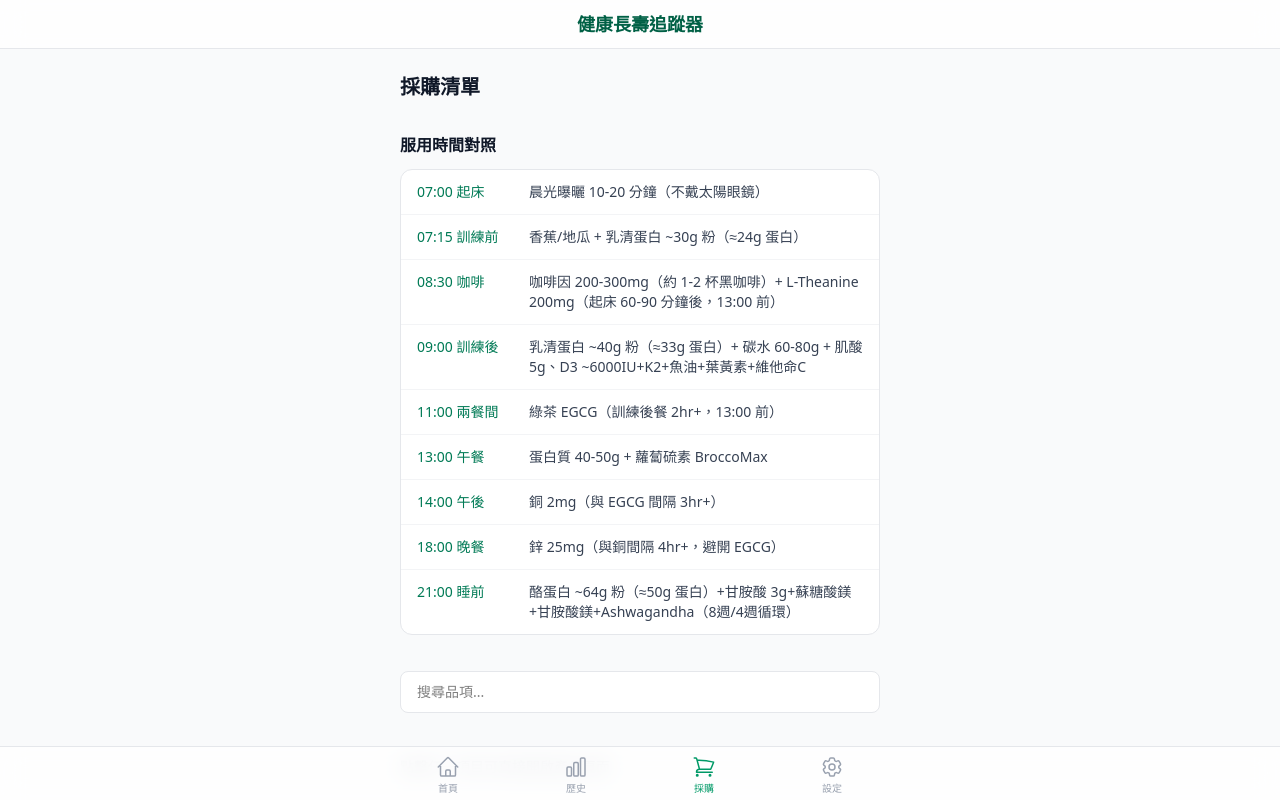
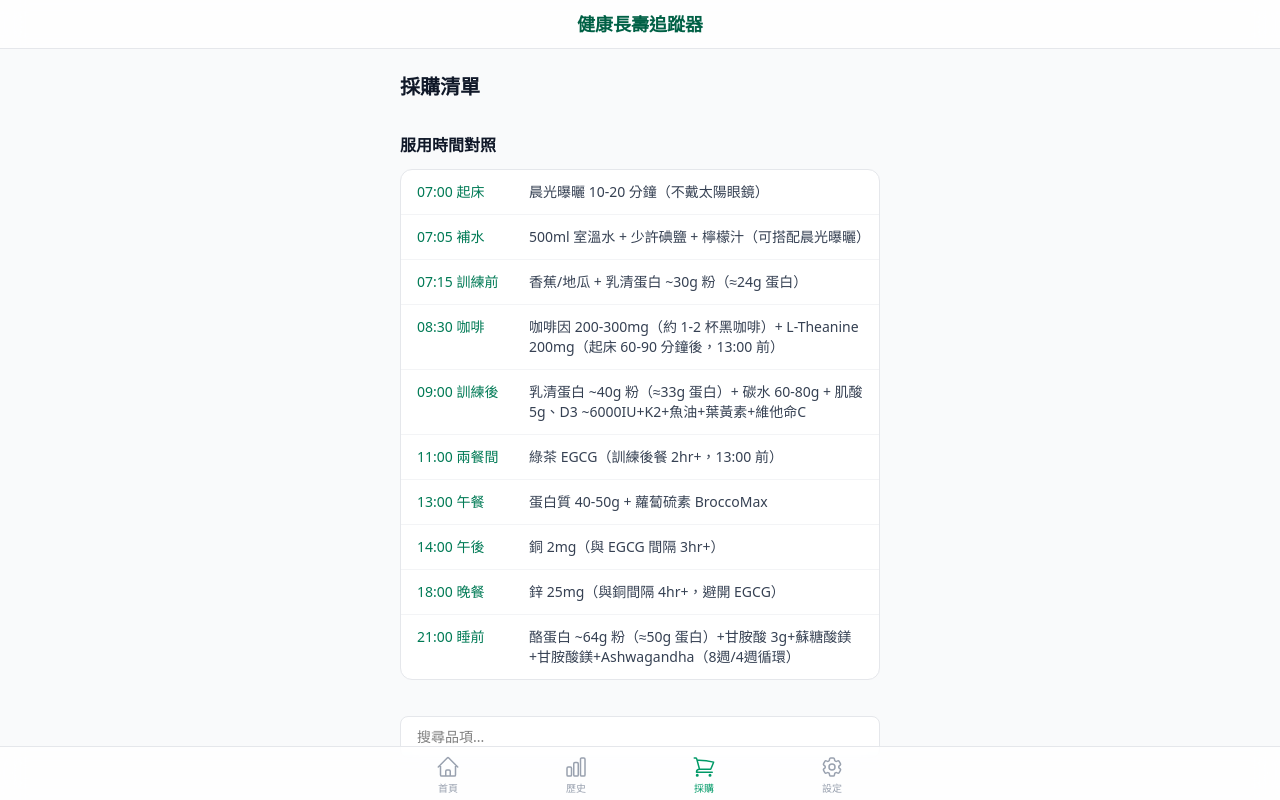
Before and after one commit to noyaboy/nutrient, a Next.js app: page /shopping in a window 1280 px wide. Shown: the top 800 px of the page. Built offline with nearby package versions, Linux system fonts and the light colour scheme.

Commit message:
Add 07:05 補水 row to TimingTable for consistency with plan items
Co-Authored-By: Claude Opus 4.6 <noreply@anthropic.com>

```diff
--- a/app/(authenticated)/shopping/page.tsx
+++ b/app/(authenticated)/shopping/page.tsx
@@ -346,6 +346,7 @@ function ShoppingSection({ title, items }: { title: string; items: ShoppingItem[
 function TimingTable() {
   const rows = [
     { time: '07:00 起床', items: '晨光曝曬 10-20 分鐘（不戴太陽眼鏡）' },
+    { time: '07:05 補水', items: '500ml 室溫水 + 少許碘鹽 + 檸檬汁（可搭配晨光曝曬）' },
     { time: '07:15 訓練前', items: '香蕉/地瓜 + 乳清蛋白 ~30g 粉（≈24g 蛋白）' },
     { time: '08:30 咖啡', items: '咖啡因 200-300mg（約 1-2 杯黑咖啡）+ L-Theanine 200mg（起床 60-90 分鐘後，13:00 前）' },
     { time: '09:00 訓練後', items: '乳清蛋白 ~40g 粉（≈33g 蛋白）+ 碳水 60-80g + 肌酸 5g、D3 ~6000IU+K2+魚油+葉黃素+維他命C' },
```
